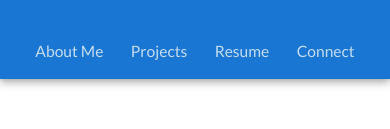
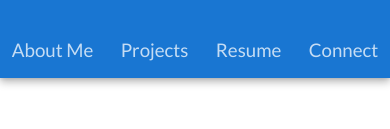
Before and after one commit to ahatzz11/alexhatzenbuhler, a plain HTML site: page index.html in a window 390 px wide. Shown: the part 269-398 px from the top of the page. Drawn offline with Linux system fonts and the light colour scheme.

Commit message:
updated media
changed font size for navUl

```diff
--- a/stylesheets/media.css
+++ b/stylesheets/media.css
@@ -84,7 +84,7 @@
 
 	/* changes nav font size to be on one line */
 	#navUl a {
-		font-size: .75em;
+		font-size: .9em;
 	}
 
 	#navUl a:hover {
```
